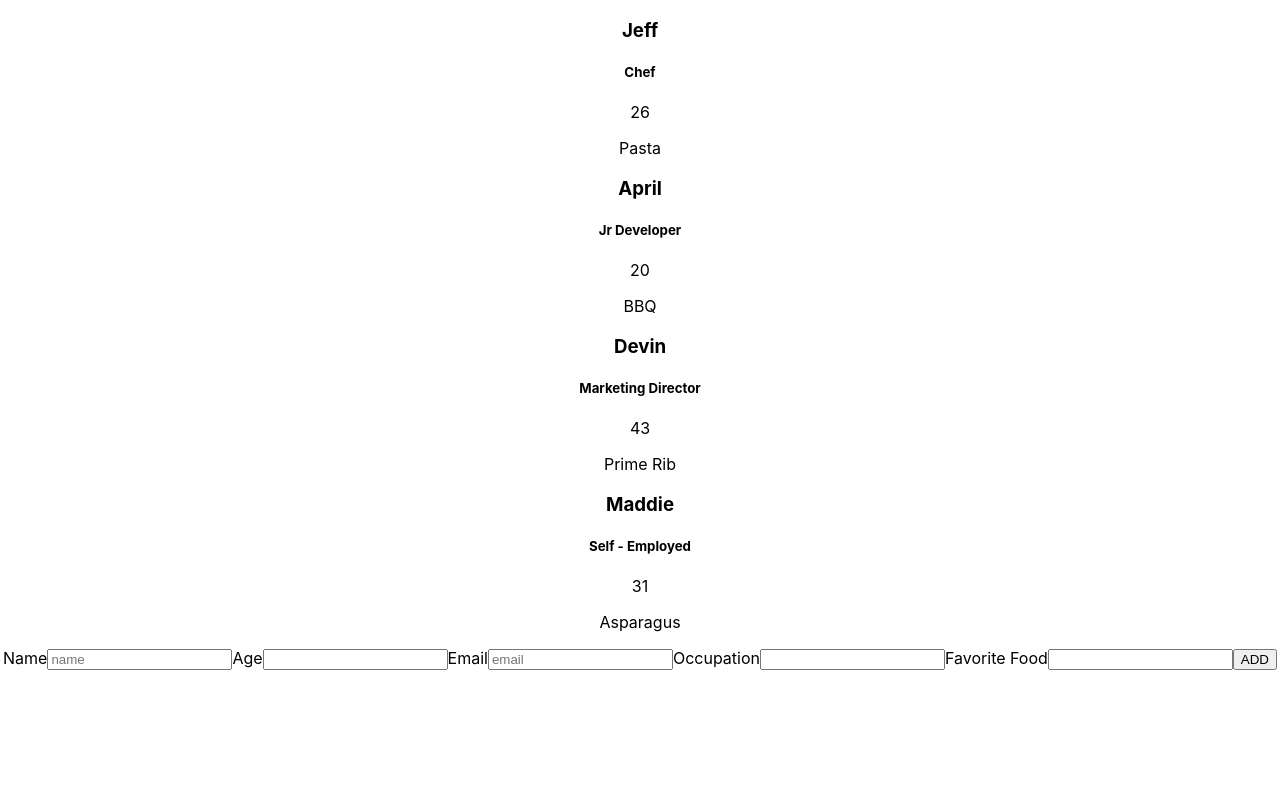
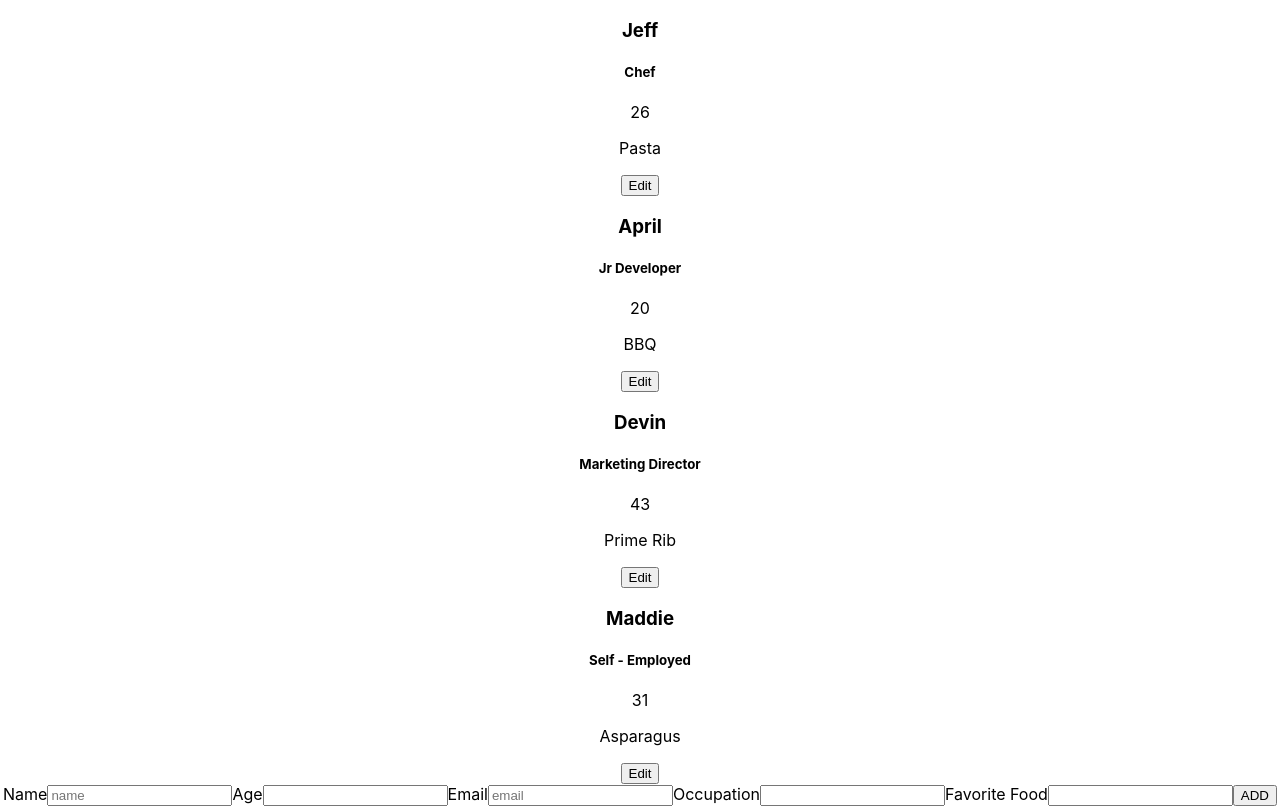
Before and after one commit to bloominstituteoftechnology/team-builder, a React (Create React App) app in the folder team-builder/: page / in a window 1280 px wide. Built offline with nearby package versions, Linux system fonts and the light colour scheme.

Commit message:
Button add with onclick to edit a member

```diff
--- a/team-builder/src/components/Member.jsx
+++ b/team-builder/src/components/Member.jsx
@@ -8,6 +8,7 @@ const Member = (props) => {
             <h5>{occupation}</h5>
             <p>{age}</p>
             <p>{favFood}</p>
+            <button onClick={() => props.editMember(name)}>Edit</button>
         </div>
     );
 };
```
